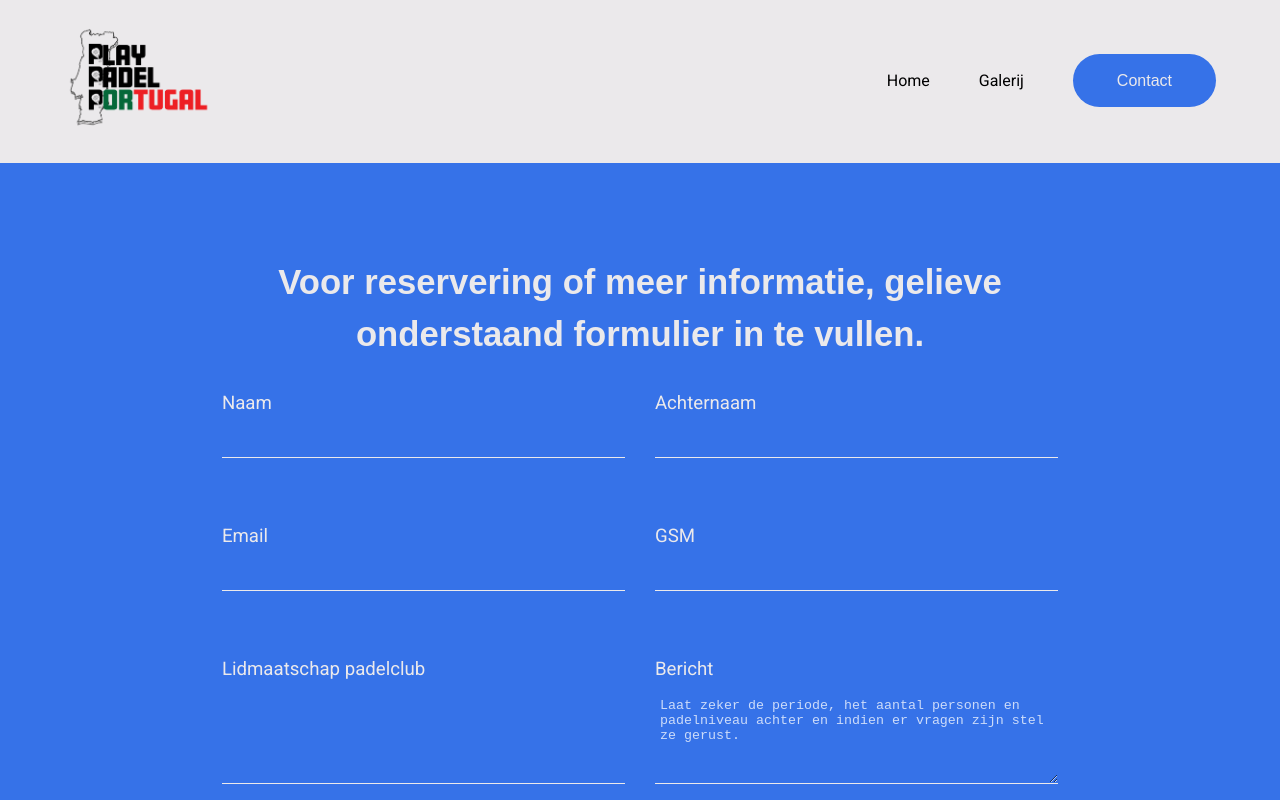
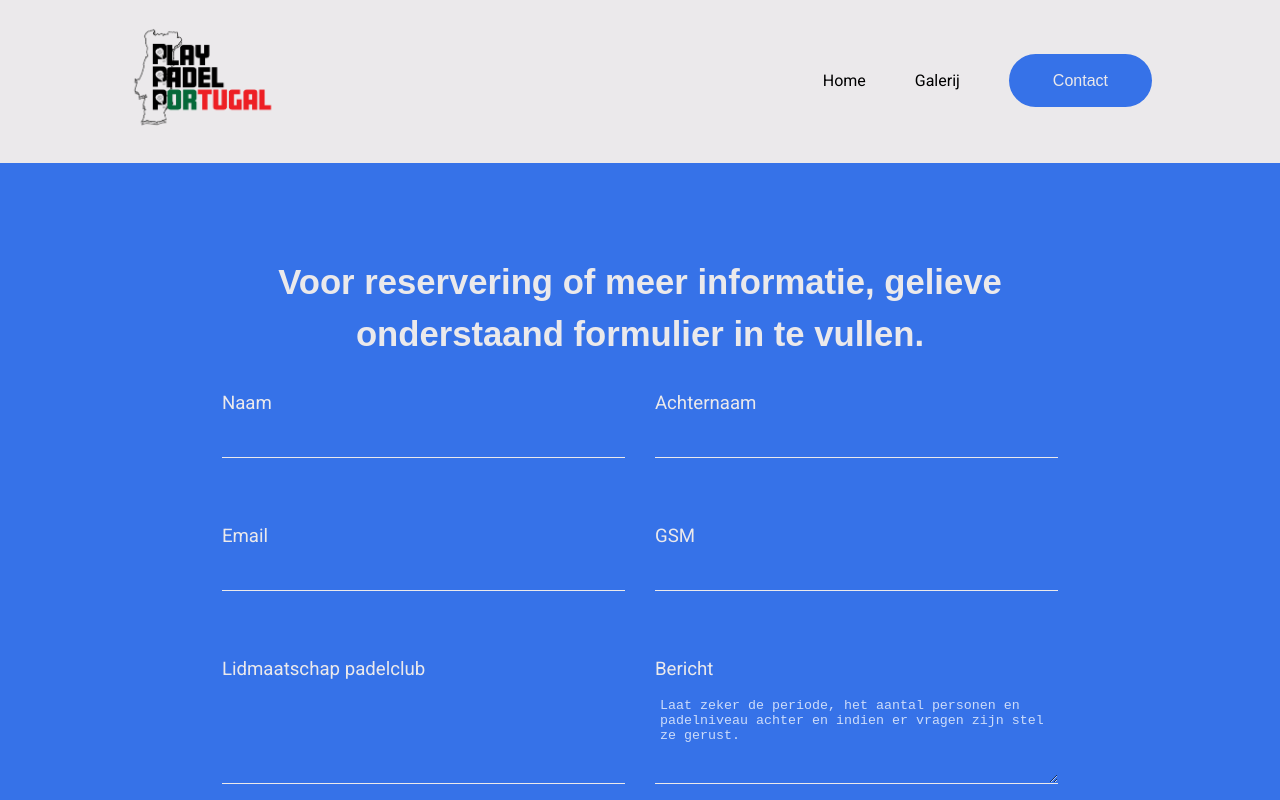
Before and after one commit to Sam-Hoeterickx/PlayPadelPortugal, a plain HTML site: page contact.html in a window 1280 px wide. Shown: the top 800 px of the page. Drawn offline with nearby package versions, Linux system fonts and the light colour scheme; a web font is replaced by a local one.

Commit message:
Added video controls to cpc video, start muted, changed margin of the navigation

```diff
--- a/style.css
+++ b/style.css
@@ -62,7 +62,7 @@ section{
     display: none;
 }
 nav{
-    margin: 15px 5%;
+    margin: 15px 10%;
     display: flex;
     justify-content: space-between;
     align-items: center;
```
Also changed, not shown: index.html (+1 -1 lines).
